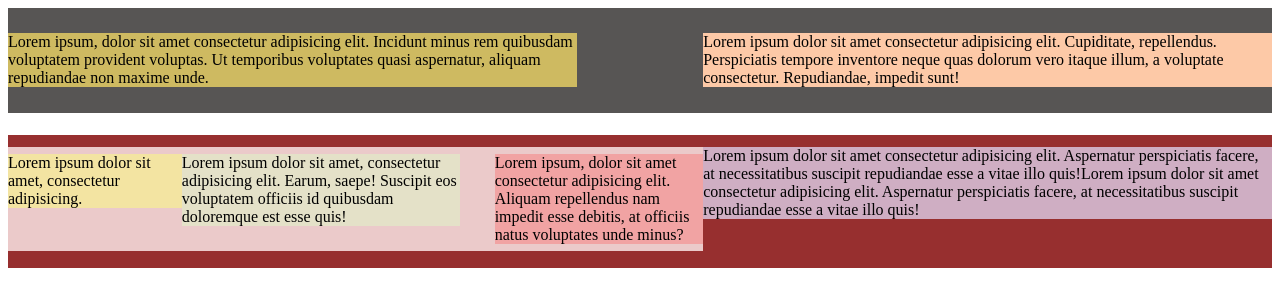
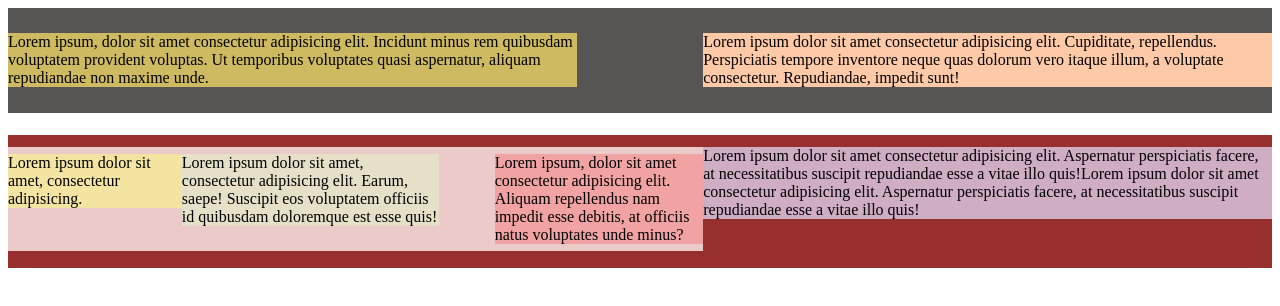
Before and after one commit to ritullia/nd-stulpeliai, a website: page index.html in a window 1280 px wide. Drawn offline with Linux system fonts and the light colour scheme.

Commit message:
Column size update

```diff
--- a/index.html
+++ b/index.html
@@ -39,7 +39,7 @@
                 float: left;
                 margin-top: 1%;
                 margin-bottom: 1%;">Lorem ipsum dolor sit amet, consectetur adipisicing.</div>
-            <div style="width: 40%;
+            <div style="width: 37%;
                 background-color: rgb(228, 225, 200);
                 float: left;
                 margin-top: 1%;
```
